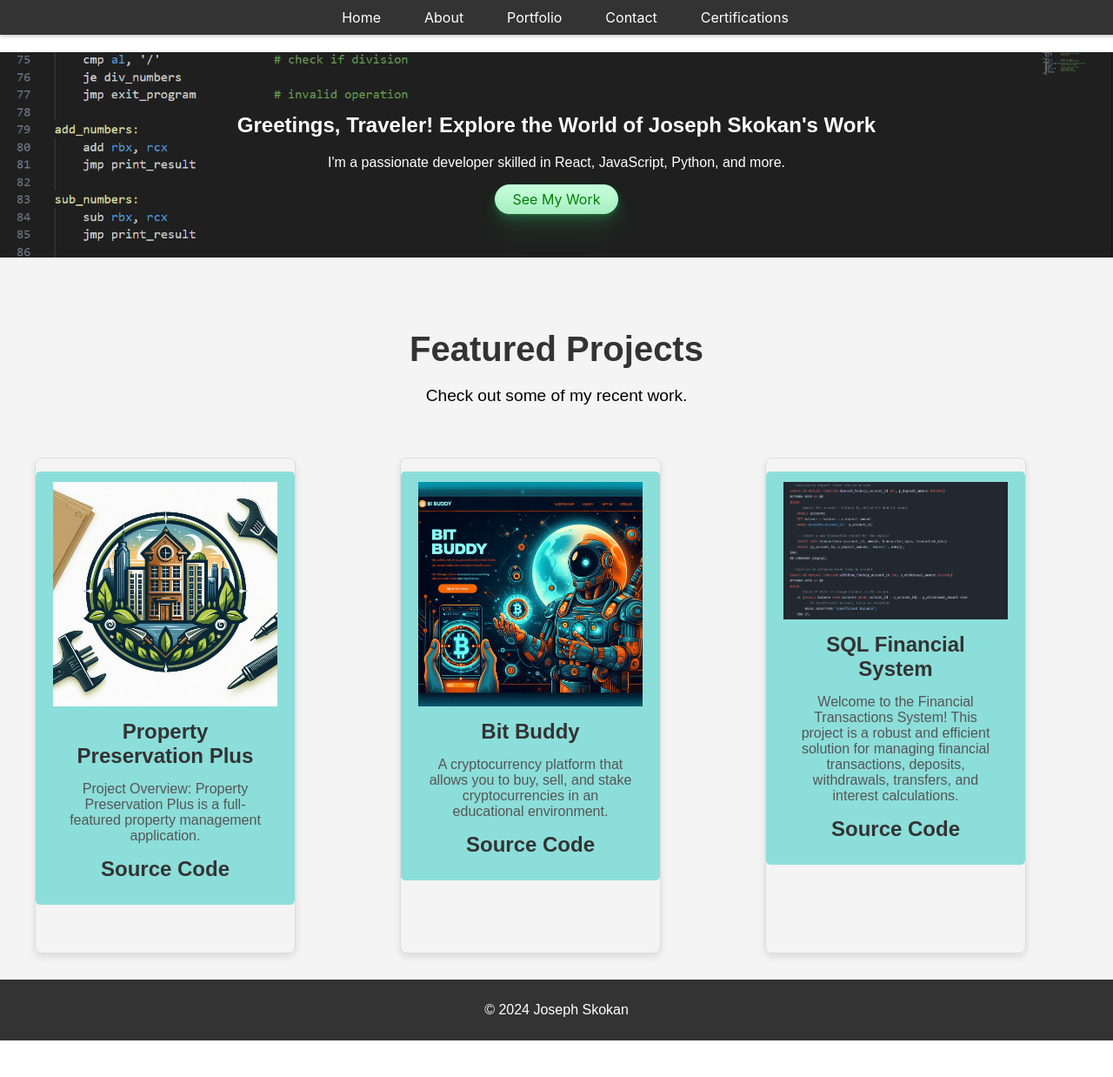
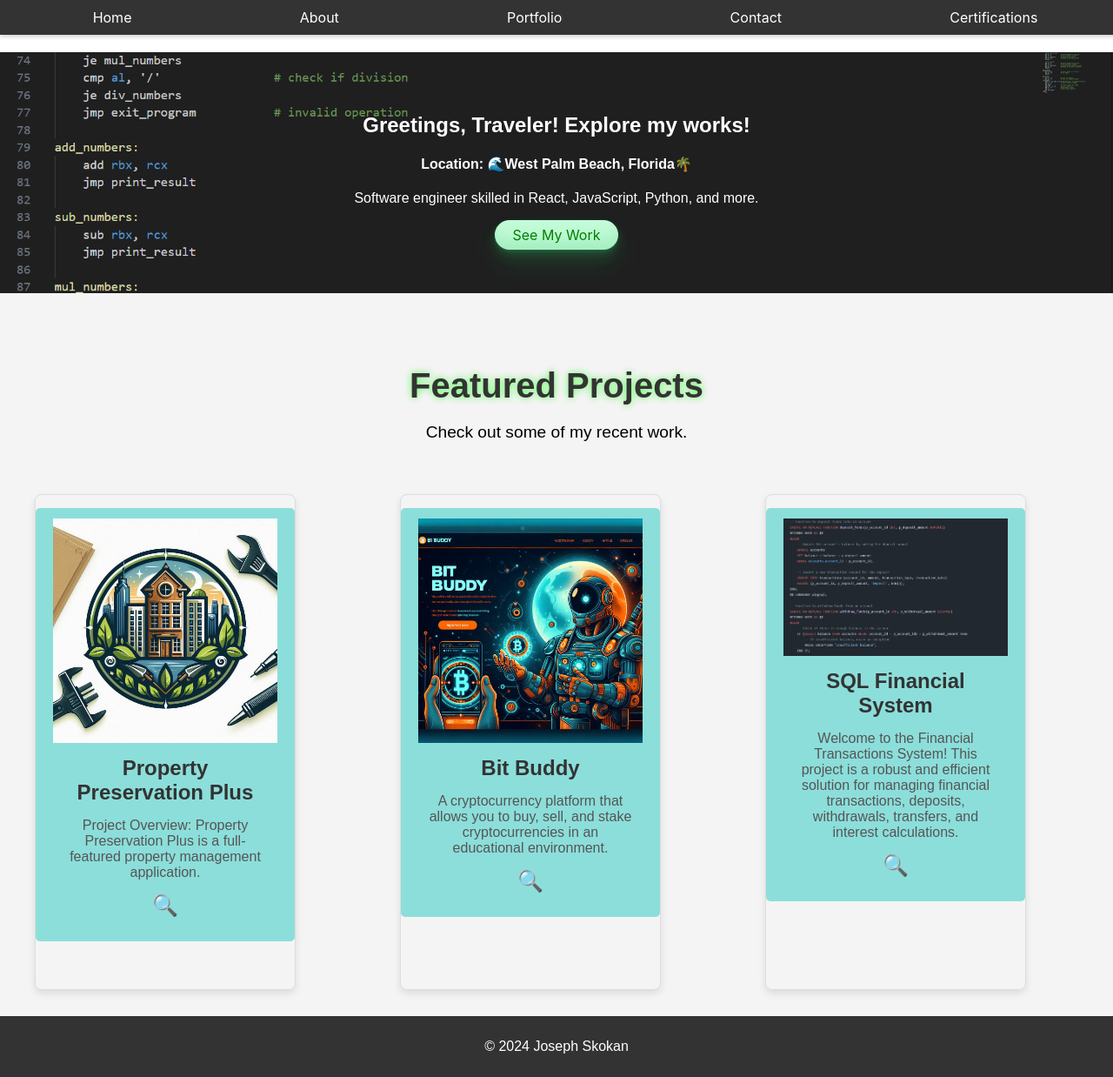
Before and after one commit to notAnotherAverageJoe/React-Portfolio, a React (Create React App) app: page / in a window 1280 px wide. Shown: the whole page at 87% size. Before the commit the page ends 1196 px from the top, so only its background shows below. Built offline with nearby package versions, Linux system fonts and the light colour scheme.

Commit message:
location and css fix

```diff
--- a/src/components/Home.css
+++ b/src/components/Home.css
@@ -9,22 +9,6 @@
     padding: 10px 0;
   }
 
-  .navbar ul {
-    list-style: none;
-    display: flex;
-    justify-content: center;
-    margin: 0;
-    padding: 0;
-  }
-
-  .navbar li {
-    margin: 0 15px;
-  }
-
-  .navbar a {
-    color: white;
-    text-decoration: none;
-  }
 
 .hero {
   background: url('/public/images/asm.png') no-repeat center center/cover;
@@ -129,3 +113,19 @@ Adjust project layout for three-column grid
   transform: translateY(-5px);
   box-shadow: 0 6px 12px rgba(0, 0, 0, 0.2);
 }
+
+@keyframes glowText {
+  0% {
+    text-shadow: 0 0 5px rgba(0, 255, 0, 0.5);
+  }
+  50% {
+    text-shadow: 0 0 20px rgba(0, 255, 0, 1);
+  }
+  100% {
+    text-shadow: 0 0 5px rgba(0, 255, 0, 0.5);
+  }
+}
+
+h2 {
+  animation: glowText 1.5s infinite;
+}
--- a/src/components/Home.js
+++ b/src/components/Home.js
@@ -7,11 +7,9 @@ function Home() {
     <div className="home">
       {/* Hero Section */}
       <section className="hero">
-        <h1>Greetings, Traveler! Explore the World of Joseph Skokan's Work</h1>
-        <p>
-          I'm a passionate developer skilled in React, JavaScript, Python, and
-          more.
-        </p>
+        <h1>Greetings, Traveler! Explore my works!</h1>
+        <h4>Location: 🌊West Palm Beach, Florida🌴</h4>
+        <p>Software engineer skilled in React, JavaScript, Python, and more.</p>
         <Link to="/portfolio" className="button-main">
           See My Work
         </Link>
@@ -40,7 +38,7 @@ function Home() {
                 Project Overview: Property Preservation Plus is a full-featured
                 property management application.
               </p>
-              <h3>Source Code</h3>
+              <h3>🔍</h3>
             </a>
           </div>
 
@@ -61,7 +59,7 @@ function Home() {
                 A cryptocurrency platform that allows you to buy, sell, and
                 stake cryptocurrencies in an educational environment.
               </p>
-              <h3>Source Code</h3>
+              <h3>🔍</h3>
             </a>
           </div>
 
@@ -84,7 +82,7 @@ function Home() {
                 transactions, deposits, withdrawals, transfers, and interest
                 calculations.
               </p>
-              <h3>Source Code</h3>
+              <h3>🔍</h3>
             </a>
           </div>
         </div>
```
Also changed, not shown: 1 other file (tests, documents, lock files or other folders).
